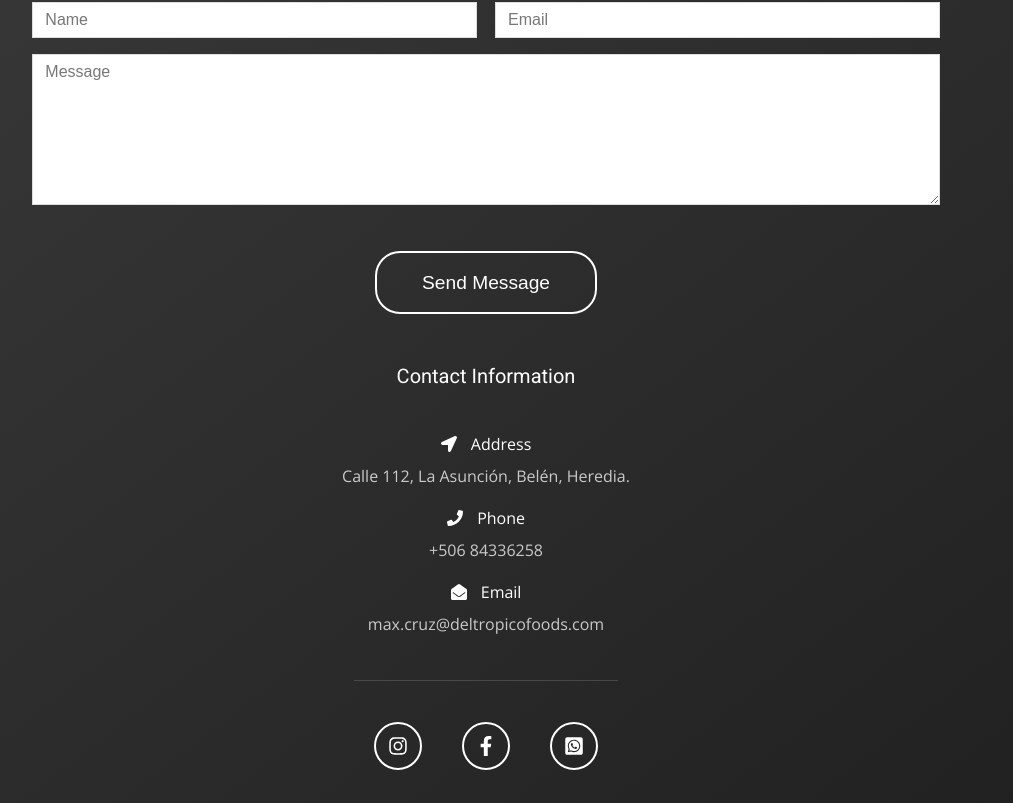
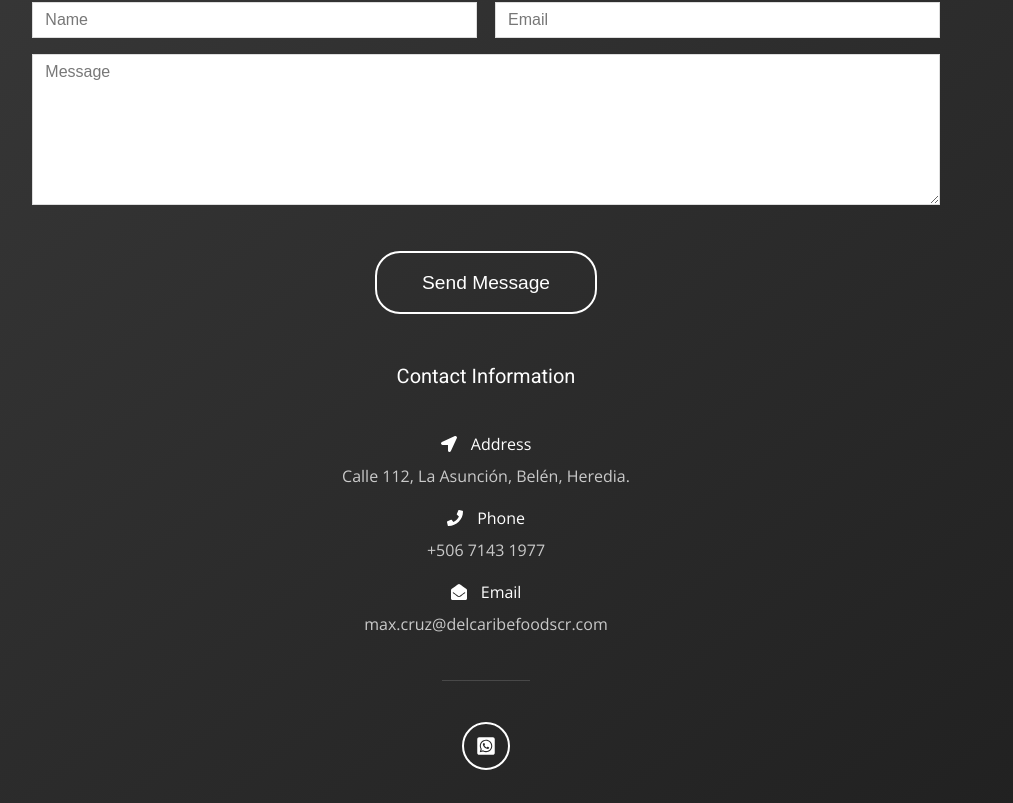
Before and after one commit to estebansalom/delcaribefoods, a React (Create React App) app: page / in a window 1280 px wide. Shown: the part 335-1138 px from the top of the page, without its empty margins (154-1167 px from the left). Built offline with nearby package versions, Linux system fonts and the light colour scheme.

Commit message:
textarea, contact info, emailjs fix

```diff
--- a/src/App.js
+++ b/src/App.js
@@ -6,11 +6,11 @@ import Contact from "./components/Contact";
 const data = {
   Contact: {
     address: "Calle 112, La Asunción, Belén, Heredia.",
-    phone: "+506 84336258",
-    email: "max.cruz@deltropicofoods.com",
+    phone: "+506 7143 1977",
+    email: "max.cruz@delcaribefoodscr.com",
     instagram: "/",
     facebook: "/",
-    whatsapp: "https://wa.link/t2gq2q",
+    whatsapp: "wa.link/m7mzi9",
   },
 };
 
--- a/src/components/Contact.js
+++ b/src/components/Contact.js
@@ -30,10 +30,10 @@ const Contact = (props) => {
     console.log(name, email, message);
     emailjs
       .sendForm(
-        "service_8gyc73t",
-        "template_niocbog",
+        "service_8c1lwob",
+        "template_jrslrz7",
         e.target,
-        "user_ILIpR7l6aN7HnbwOQkHhO"
+        "user_Z5HFzKBGbgXYOTDVKNKRk"
       )
       .then(
         (result) => {
@@ -141,7 +141,7 @@ const Contact = (props) => {
                 ></FontAwesomeIcon>{" "}
                 Email
               </span>{" "}
-              <a href="mailto:esteban.salom@gmail.com">
+              <a href="mailto:max.cruz@delcaribefoodscr.com">
                 {props.data ? props.data.email : "loading"}
               </a>
             </p>
@@ -153,7 +153,7 @@ const Contact = (props) => {
         <div className="row">
           <div className="social">
             <ul>
-              <li>
+              {/* <li>
                 <a
                   target="_blank"
                   href={props.data ? props.data.instagram : "/"}
@@ -174,7 +174,7 @@ const Contact = (props) => {
                     className="fa"
                   ></FontAwesomeIcon>
                 </a>
-              </li>
+              </li> */}
               <li>
                 <a
                   target="_blank"
--- a/src/resources/css/main.css
+++ b/src/resources/css/main.css
@@ -101,7 +101,13 @@ label {
   font-family: "Open Sans", sans-serif;
   float: left; }
 
+textarea {
+  font-family: inherit;
+  font-size: inherit;
+  font-family: "Open Sans", sans-serif; }
+
 #contact .form-control {
+  font-family: "Open-Sans", sans-serif;
   display: block;
   width: 100%;
   padding: 6px 12px;
```
Also changed, not shown: src/resources/scss/main.scss (+8 -0 lines).
